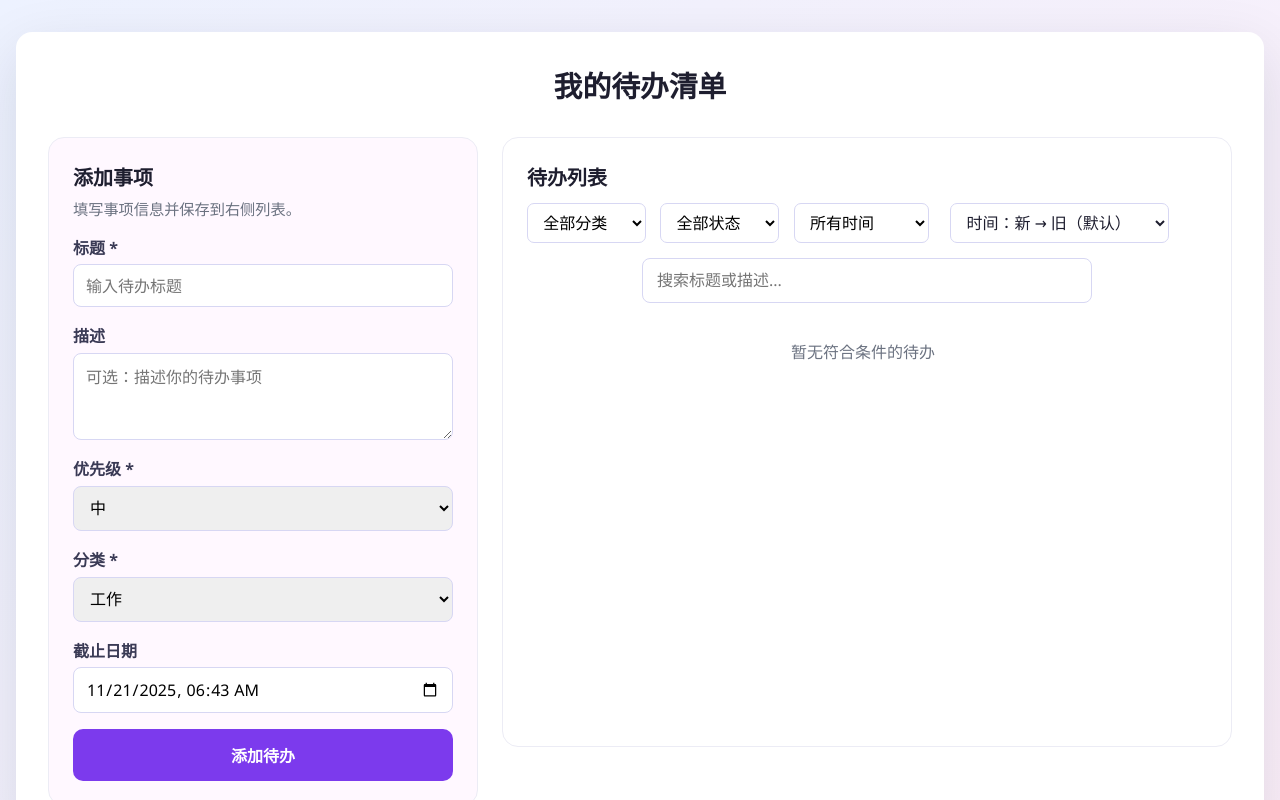
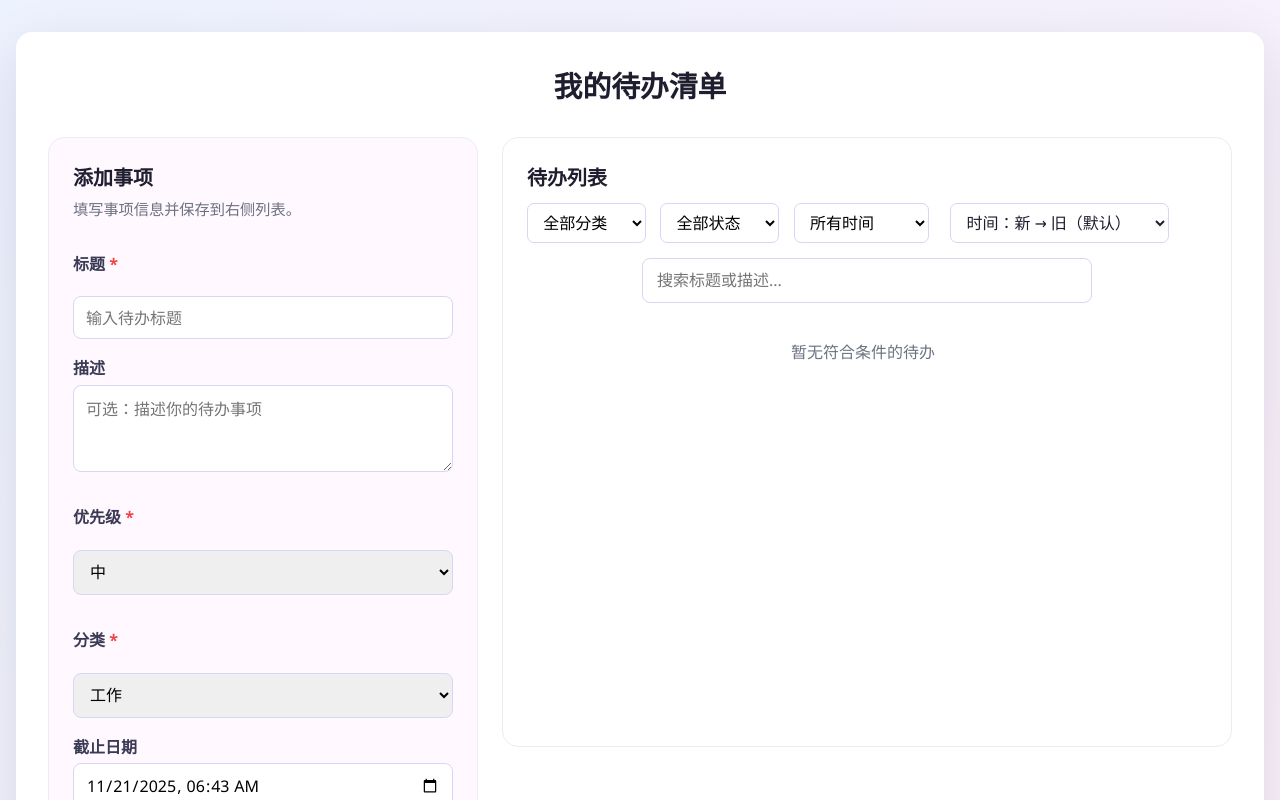
Before and after one commit to kiwi100/todo-list, a React (Create React App) app: page / in a window 1280 px wide. Shown: the top 800 px of the page. Built offline with nearby package versions, Linux system fonts and the light colour scheme.

Commit message:
style: 必填项*样式修改

```diff
--- a/src/App.css
+++ b/src/App.css
@@ -89,6 +89,11 @@
   gap: 0.35rem;
   font-weight: 600;
   color: #3a3a55;
+}
+
+.todo-form label .required-mark {
+  color: #ef4444;
+  font-weight: 700;
 }
 
 .todo-form input,
--- a/src/App.js
+++ b/src/App.js
@@ -340,7 +340,9 @@ function App() {
             </div>
             <form onSubmit={handleAddTodo} className="todo-form">
               <label>
-                标题 *
+                <p>
+                标题 <span className="required-mark">*</span>
+                </p>
                 <input
                   type="text"
                   placeholder="输入待办标题"
@@ -359,7 +361,7 @@ function App() {
                 />
               </label>
               <label>
-                优先级 *
+                <p>优先级 <span className="required-mark">*</span></p>
                 <select
                   value={priority}
                   onChange={(event) => setPriority(event.target.value)}
@@ -372,7 +374,9 @@ function App() {
                 </select>
               </label>
               <label>
-                分类 *
+                <p>
+                分类 <span className="required-mark">*</span>
+                </p>
                 <select
                   value={categoryId}
                   onChange={handleCategorySelectChange}
```
